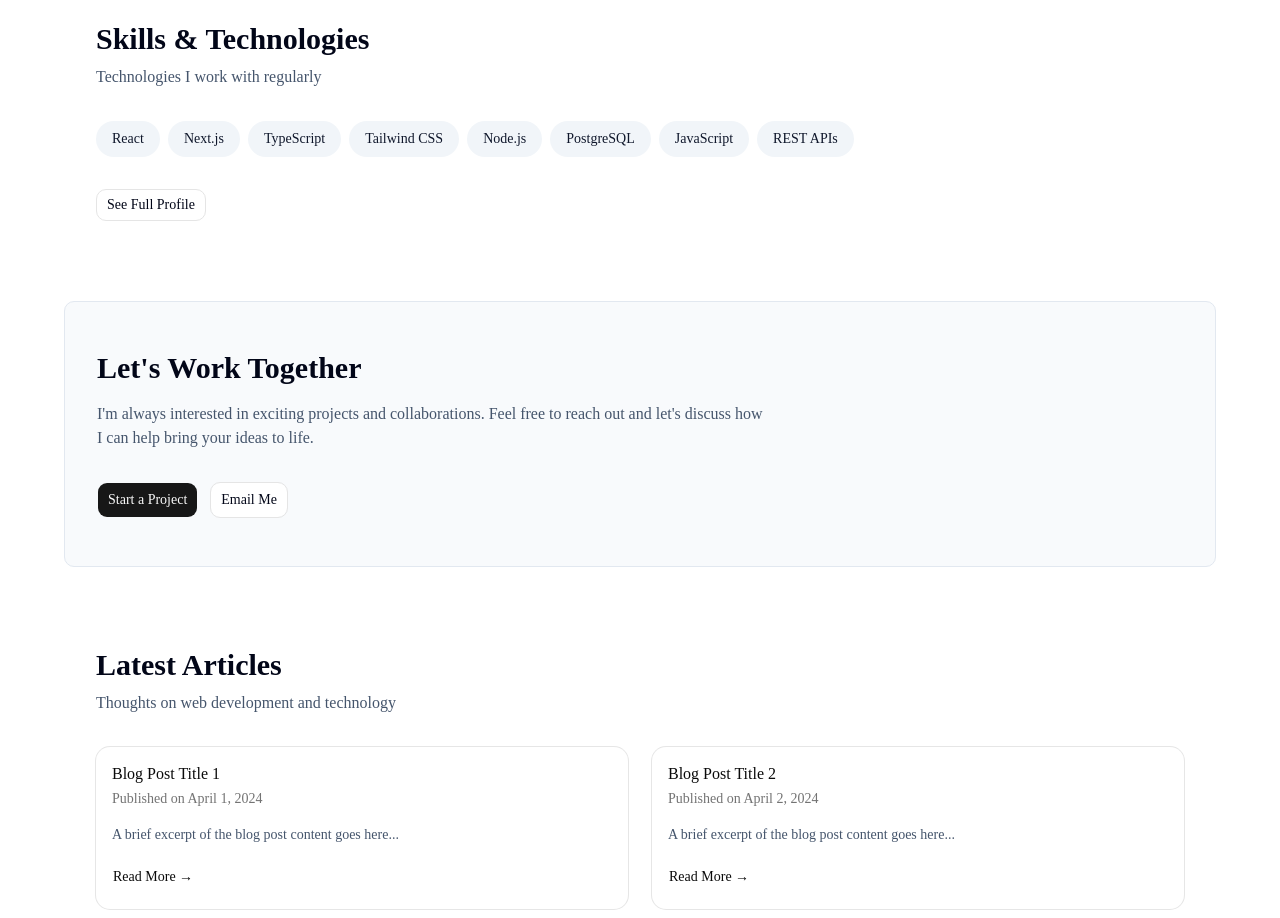
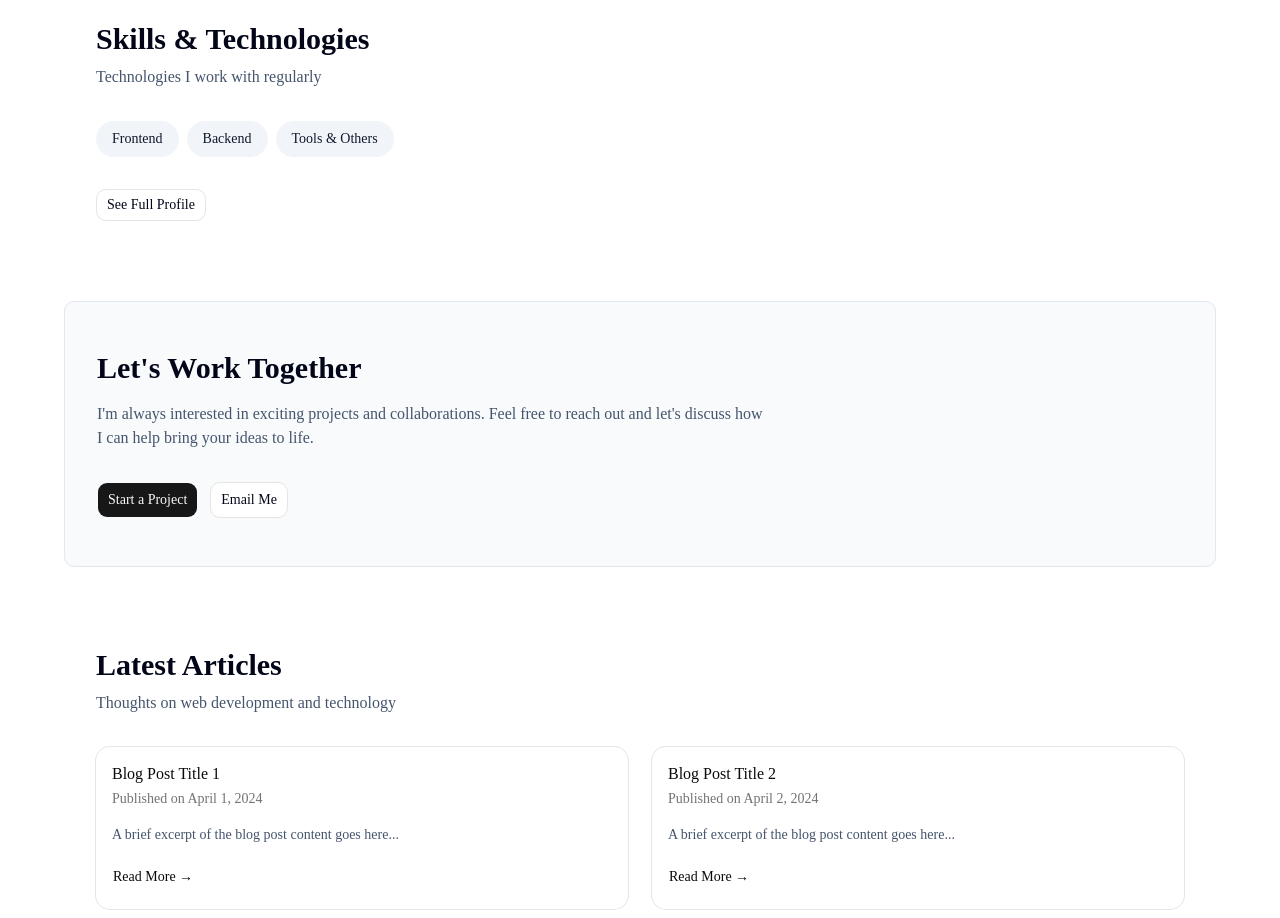
Before and after one commit to bayusm0506/my-portofolio, a Next.js app: page / in a window 1280 px wide. Shown: the part 820-1738 px from the top of the page. Built offline with nearby package versions, Linux system fonts and the light colour scheme.

Commit message:
fix: call service skills on dashboard page

```diff
--- a/app/page.tsx
+++ b/app/page.tsx
@@ -8,43 +8,24 @@ import { FeaturedProjectSkeleton } from '@/components/common/ProjectSkeleton';
 import { SkillSkeleton } from '@/components/common/SkillSkeleton';
 import { Button } from '@/components/ui/button';
 import { Card, CardContent, CardDescription, CardHeader, CardTitle } from '@/components/ui/card';
-import { fetchProjects } from '@/lib/services';
+import { fetchProjects, fetchSkills } from '@/lib/services';
 import { useQuery } from '@tanstack/react-query';
 import { motion } from 'motion/react';
-import { useEffect, useState } from 'react';
+import { useState } from 'react';
 
 export default function Home() {
   const [skills, setSkills] = useState<string[]>([]);
   const [loadingSkills, setLoadingSkills] = useState(true);
 
-  const { data: featuredProjects = [], isLoading: isLoadingProjects } = useQuery({
+  const { data: projectsData = [], isLoading: isLoadingProjects } = useQuery({
     queryKey: ['projects'],
     queryFn: fetchProjects,
   });
 
-  // Fetch skills
-  useEffect(() => {
-    fetch('/api/skills')
-      .then((res) => res.json())
-      .then((response) => {
-        if (response.success) {
-          setSkills(response.data);
-        }
-      })
-      .catch((err) => console.error('Fetch failed:', err))
-      .finally(() => setLoadingSkills(false));
-  }, []);
-
-  const skillsData = [
-    'React',
-    'Next.js',
-    'TypeScript',
-    'Tailwind CSS',
-    'Node.js',
-    'PostgreSQL',
-    'JavaScript',
-    'REST APIs',
-  ];
+  const { data: skillsData = [], isLoading: isLoadingSkills } = useQuery({
+    queryKey: ['skills'],
+    queryFn: fetchSkills,
+  });
 
   return (
     <div className="space-y-20 py-16">
@@ -130,7 +111,7 @@ export default function Home() {
           >
             {isLoadingProjects
               ? Array.from({ length: 3 }).map((_, index) => <FeaturedProjectSkeleton key={index} />)
-              : featuredProjects.map((project) => (
+              : projectsData.map((project) => (
                   <Card key={project.title} className="group hover:shadow-lg transition-shadow">
                     <CardHeader>
                       <CardTitle>{project.title}</CardTitle>
@@ -172,16 +153,16 @@ export default function Home() {
             </motion.p>
           </div>
 
-          {loadingSkills ? (
+          {isLoadingSkills ? (
             <SkillSkeleton />
           ) : (
             <div className="flex flex-wrap gap-2">
-              {skillsData.map((skill) => (
+              {skillsData.map((skill, index) => (
                 <div
-                  key={skill}
+                  key={index}
                   className="inline-flex items-center rounded-full bg-slate-100 px-4 py-2 text-sm font-medium text-slate-900 dark:bg-slate-800 dark:text-slate-100"
                 >
-                  {skill}
+                  {skill.name}
                 </div>
               ))}
             </div>
```
